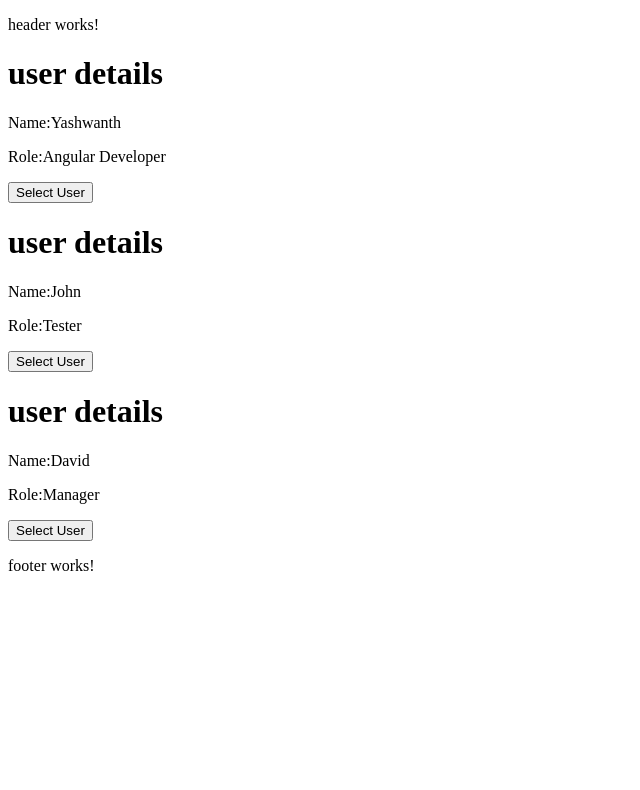
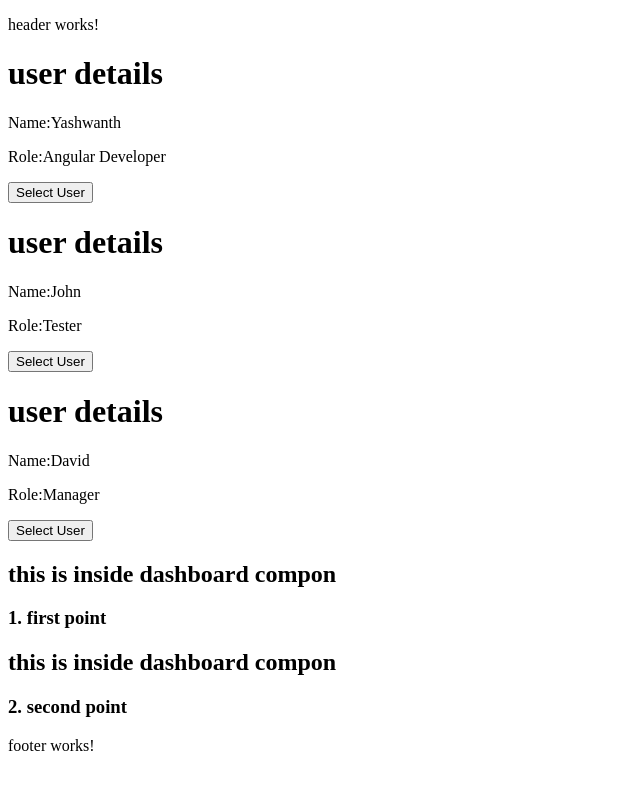
Before and after one commit to yashwanthk8/AngularPractice, an Angular app: page / in a window 1280 px wide. Shown: the top 790 px of the page, without its empty margins (0-640 px from the left). Built offline with nearby package versions, Linux system fonts and the light colour scheme.

Commit message:
feat(contentProjection): ng-content used for projection

```diff
--- /dev/null
+++ b/src/app/dashboard/card/card.component.html
@@ -0,0 +1,3 @@
+<div>
+  <ng-content></ng-content>
+</div>
--- a/src/app/dashboard/dashboard.component.html
+++ b/src/app/dashboard/dashboard.component.html
@@ -6,5 +6,17 @@
 @if(selectedUser) {
   <h2>Selected User: {{ selectedUser }}</h2>
 }
+
+<app-card>
+  <h2>this is inside dashboard compon</h2>
+  <h3>1. first point</h3>
+</app-card>
+
+<app-card>
+  <h2>this is inside dashboard compon</h2>
+  <h3>2. second point</h3>
+</app-card>
+
+
 <app-footer>
 </app-footer>
--- a/src/app/dashboard/dashboard.component.ts
+++ b/src/app/dashboard/dashboard.component.ts
@@ -3,9 +3,10 @@ import { RouterOutlet } from '@angular/router';
 import { UserComponent } from './user/user.component';
 import { HeaderComponent } from './header/header.component';
 import {FooterComponent} from './footer/footer.component';
+import {CardComponent} from './card/card.component';
 @Component({
   selector: 'app-dashboard',
-  imports: [RouterOutlet, HeaderComponent, UserComponent, FooterComponent],
+  imports: [RouterOutlet, HeaderComponent, UserComponent, FooterComponent, CardComponent],
   templateUrl: './dashboard.component.html',
   styleUrl: './dashboard.component.css'
 })
```
Also changed, not shown: src/app/dashboard/card/card.component.ts (added, +11 -0 lines), src/app/dashboard/card/card.component.css (added), 1 other file (tests, documents, lock files or other folders).
